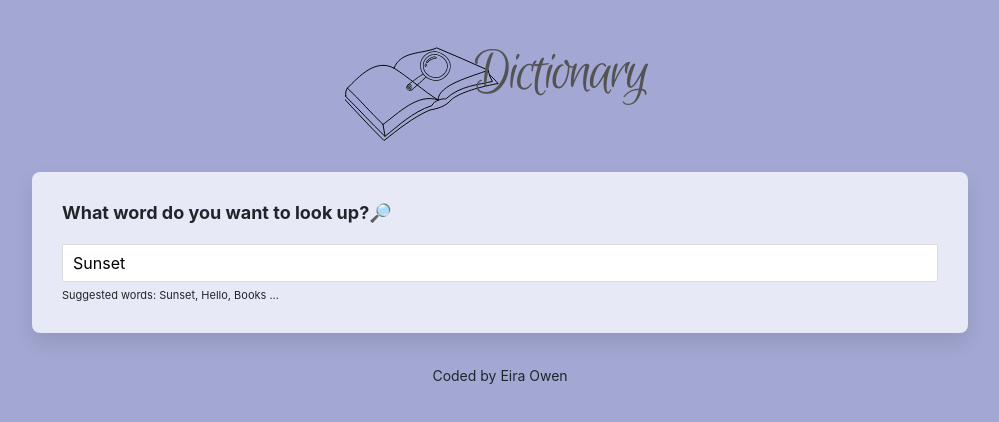
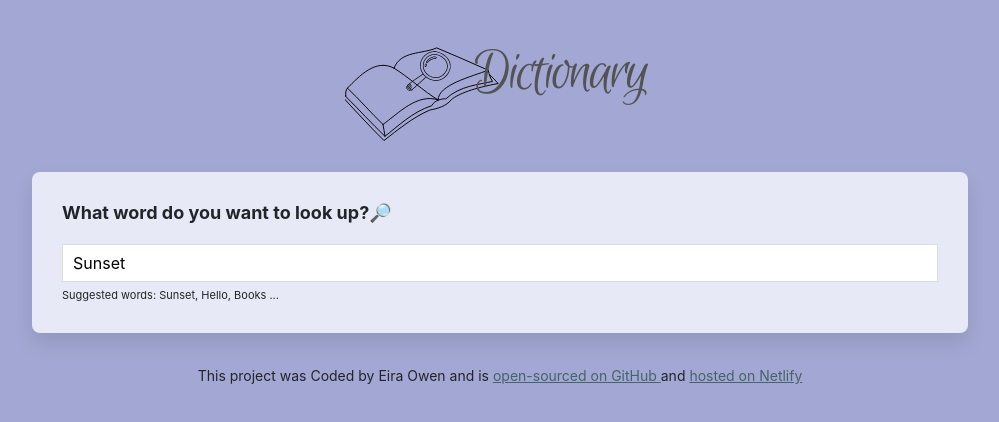
Before and after one commit to eirawyn84/dictionary-project, a React (Create React App) app: page / in a window 1280 px wide. Shown: the top 422 px of the page, without its empty margins (140-1139 px from the left). Built offline with nearby package versions, Linux system fonts and the light colour scheme; no server answers.

Commit message:
added Github link

```diff
--- a/src/App.js
+++ b/src/App.js
@@ -14,7 +14,16 @@ export default function App() {
         </main>
 
         <footer className="App-footer">
-          <small>Coded by Eira Owen</small>
+          <small>
+            This project was Coded by Eira Owen and is{" "}
+            <a href="https://github.com/eirawyn84/dictionary-project">
+              open-sourced on GitHub{" "}
+            </a>
+            and{" "}
+            <a href="https://cheerful-douhua-47e288.netlify.app/">
+              hosted on Netlify{" "}
+            </a>
+          </small>
         </footer>
       </div>
     </div>
```
